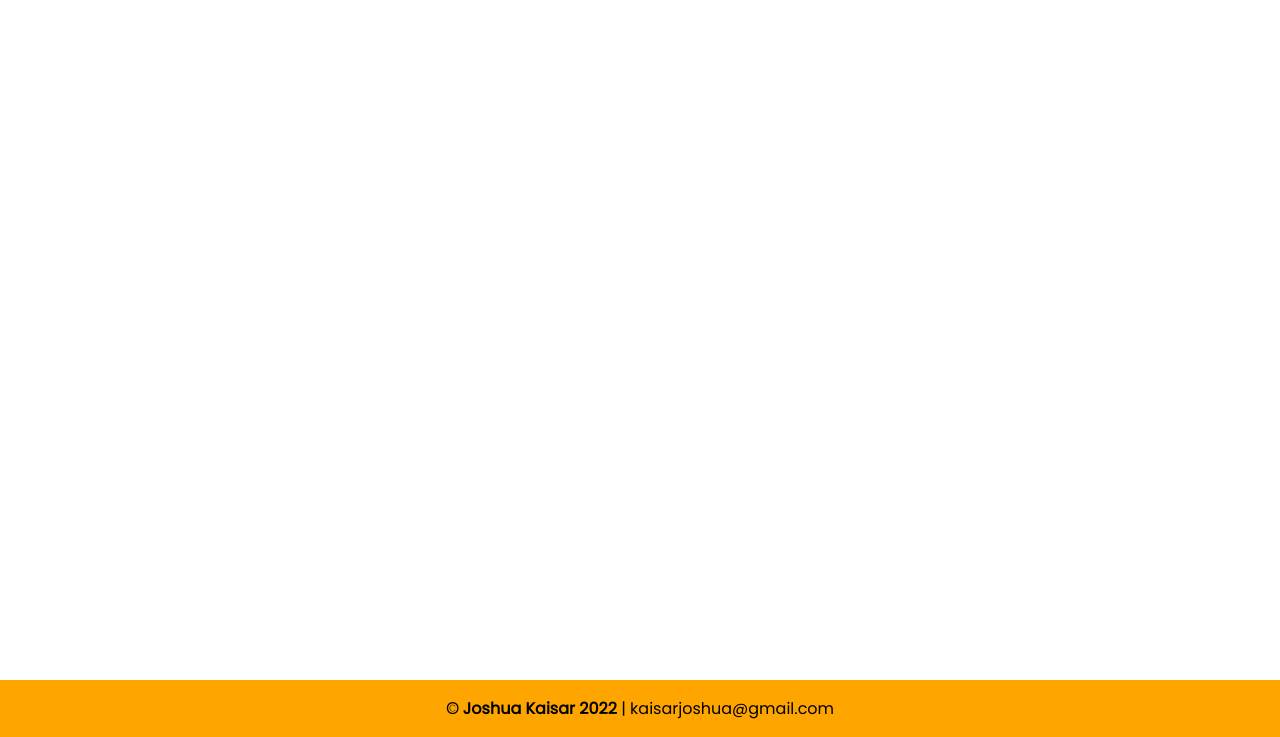
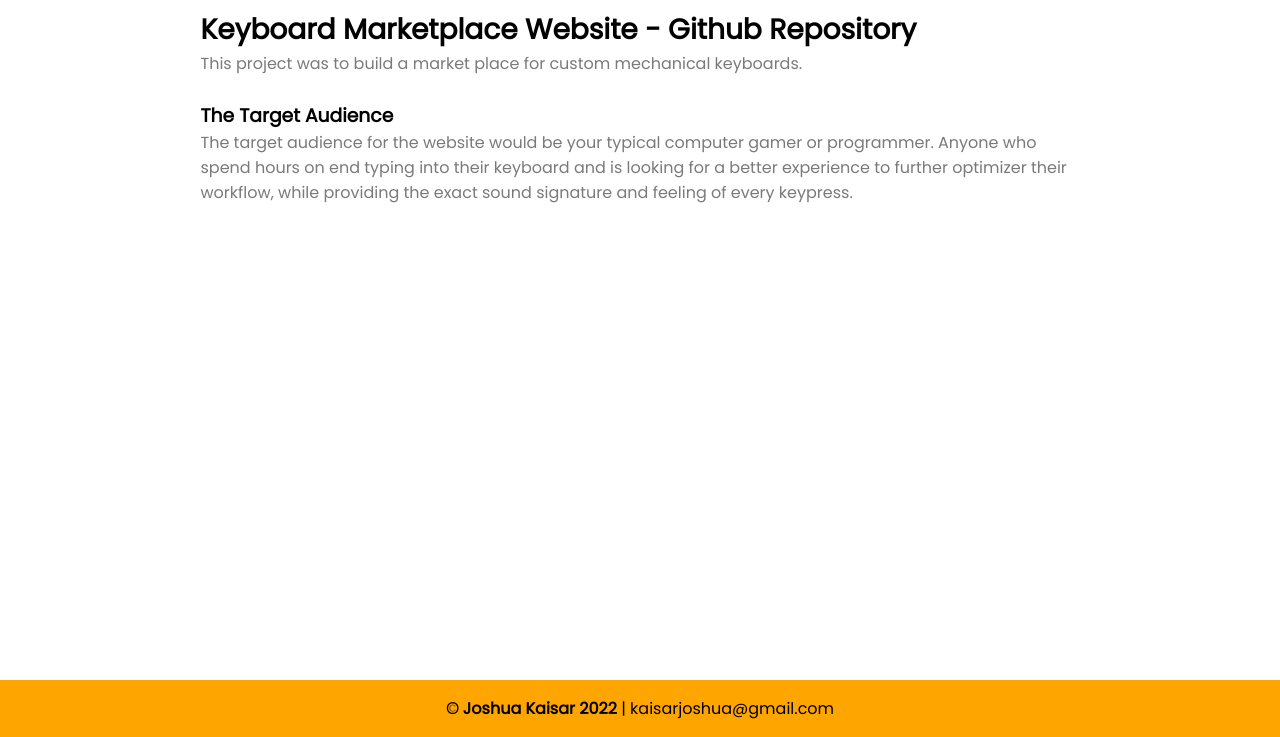
Before and after one commit to joshuakaisar/Portfolio, a plain HTML site: page projects.html in a window 1280 px wide. Shown: the part 63-800 px from the top of the page. Drawn offline with Linux system fonts and the light colour scheme.

Commit message:
updated project page/added stylesheet for page

```diff
--- /dev/null
+++ b/css/projects_style.css
@@ -0,0 +1,25 @@
+/* Porjects Page */
+.inner {
+    margin: 0 auto;
+    max-width: 975px;
+    padding: 3em;
+    padding-top: 72px;
+    padding-bottom: 92px;
+}
+
+.inner h1 {
+    font-size: 1.75em;
+}
+
+.inner p {
+    color: rgb(122, 122, 122);
+}
+
+.inner p em {
+    color: rgba(0, 0, 0, 0.75);
+    font-style: normal;
+}
+
+.inner section {
+    margin: 100px auto;
+}
--- a/projects.html
+++ b/projects.html
@@ -11,6 +11,7 @@
     <link rel="preconnect" href="https://fonts.gstatic.com" crossorigin>
     <link href="https://fonts.googleapis.com/css2?family=Poppins&display=swap" rel="stylesheet">
     <link rel="stylesheet" href="css/style.css">
+    <link rel="stylesheet" href="css/projects_style.css">
 </head>
 <body>
     <header>
@@ -48,8 +49,14 @@
         <script src="scripts/navBarScript.js"></script>
     </header>
 
-    <div class="projects_style">
-        <h1>This page is under construction, please come back later. :)</h1>
+    <div class="right">
+        <div class="inner">
+            <h1>Keyboard Marketplace Website - Github Repository</h1>
+            <p>This project was to build a market place for custom mechanical keyboards.</p>
+            &nbsp;
+            <h3>The Target Audience</h3>
+            <p>The target audience for the website would be your typical computer gamer or programmer. Anyone who spend hours on end typing into their keyboard and is looking for a better experience to further optimizer their workflow, while providing the exact sound signature and feeling of every keypress.</p>
+        </div>
     </div>
 
     <footer>
```
